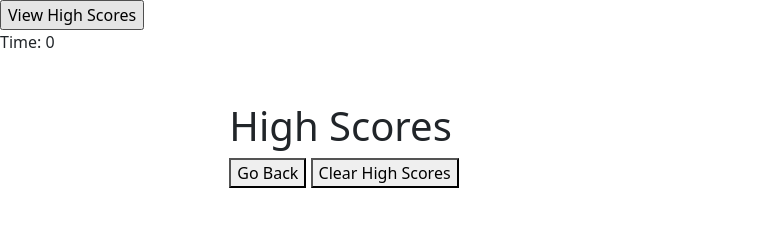
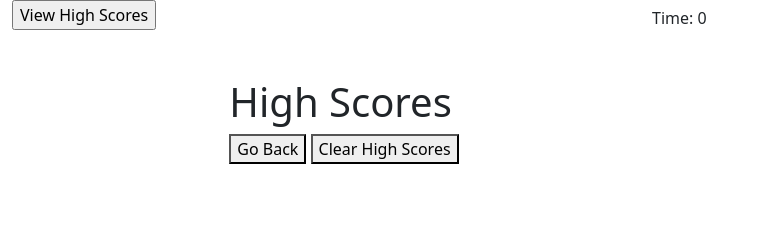
Before and after one commit to mrjakeschultz/challenge-4-code-quiz, a plain HTML site: page index.html in a window 1280 px wide. Shown: the whole page, without its empty margins (0-769 px from the left). Drawn offline with nearby package versions, Linux system fonts and the light colour scheme.

Commit message:
added proper grid styling to top buttons

```diff
--- a/index.html
+++ b/index.html
@@ -15,11 +15,12 @@
 	</head>
 
 	<body class="row justify-content-center">
-		<div id="highScoresButton">
-			<input type="button" value="View High Scores" />
-			<div class="timer">Time: <span id="time">0</span></div>
-		</div>
-
+		<section id="top-buttons" class="row">
+			<div id="highScoresButton" class="col align-self-start">
+				<input type="button" value="View High Scores" />
+			</div>
+			<div class="timer col align-self-end">Time: <span id="time">0</span></div>
+		</section>
 		<section
 			class="everything-container row justify-content-center m-5 col-lg-8 col-sm-4"
 		>
```
